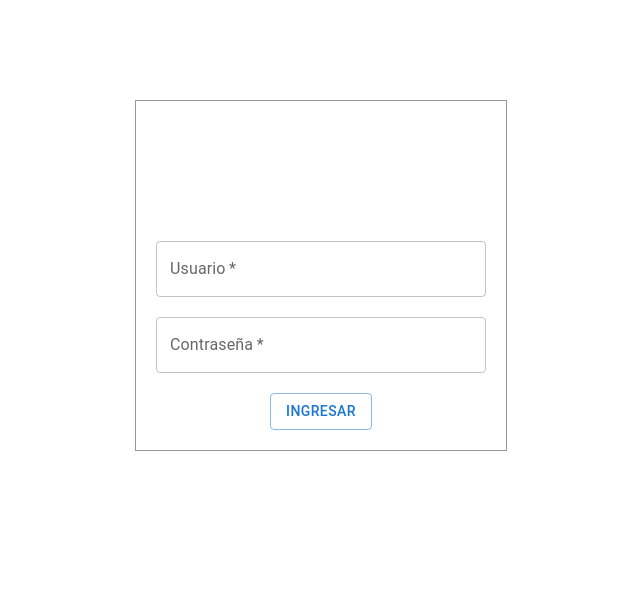
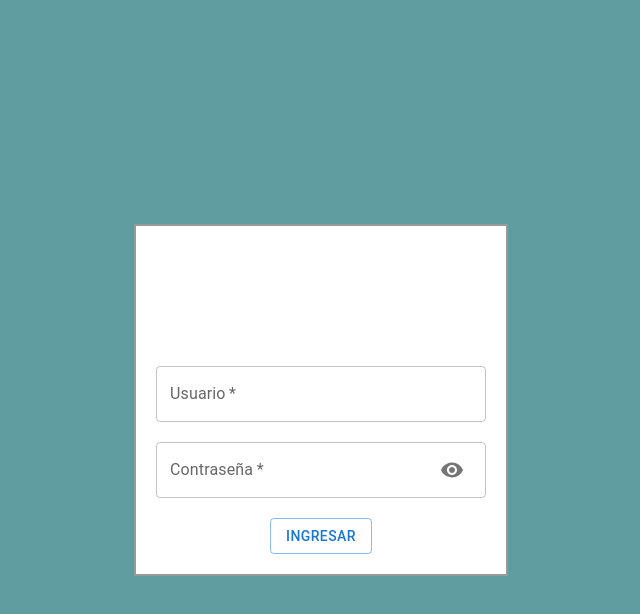
Before and after one commit to TPI-GB/salud, a React (Create React App) app in the folder salud-frontend/: page / in a window 1280 px wide. Shown: the top 614 px of the page, without its empty margins (319-959 px from the left). Built offline with nearby package versions, Linux system fonts and the light colour scheme; some icons are missing.

Commit message:
Arreglos del login UI

```diff
--- a/salud-frontend/src/components/Login/Login.jsx
+++ b/salud-frontend/src/components/Login/Login.jsx
@@ -1,5 +1,6 @@
 import React, { useState } from "react"
-import { Box, TextField, Button } from "@mui/material"
+import { Box, TextField, Button, InputAdornment, IconButton } from "@mui/material"
+import { Visibility, VisibilityOff } from "@mui/icons-material"
 import { ReactComponent as LoginLogo } from "../../assets/img/login-logo.svg";
 import "./Login.scss"
 
@@ -8,13 +9,23 @@ export default function Login() {
         usuario: "",
         contrasenia: "",
     })
+    const [mostrarContrasenia, setMostrarContrasenia] = useState(false)
 
     const handleChange = (event) => {
         const {name, value} = event.target
         setValores({ ...valores, [name]: value })
     }
 
+    const handleClickMostrarContrasenia = () => {
+      setMostrarContrasenia(!mostrarContrasenia)
+    }
+
+    const handleMouseDownPassword = (event) => {
+      event.preventDefault()
+    }
+
   return (
+    <div className="loginBackground">
       <Box component="form" className="loginForm" >
           <div className="loginForm-logo">
             <LoginLogo />
@@ -32,11 +43,22 @@ export default function Login() {
             fullWidth
             sx={{marginTop: "20px"}}
             required
-            type="password"
+            type={mostrarContrasenia ? 'text' : 'password'}
             label="Contraseña"
             name="contrasenia"
             value={valores.contrasenia}
             onChange={handleChange}
+            InputProps={{
+              endAdornment: <InputAdornment position="end">
+                <IconButton
+                  aria-label="toggle password visibility"
+                  onClick={handleClickMostrarContrasenia}
+                  onMouseDown={handleMouseDownPassword}
+                >
+                  {mostrarContrasenia ? <VisibilityOff /> : <Visibility />}
+                </IconButton>
+              </InputAdornment>,
+            }}
           />
           <Button
             sx={{marginTop: "20px"}}
@@ -45,5 +67,6 @@ export default function Login() {
             Ingresar
           </Button>
       </Box>
+    </div>
   )
 }
--- a/salud-frontend/src/components/Login/Login.scss
+++ b/salud-frontend/src/components/Login/Login.scss
@@ -1,14 +1,20 @@
+.loginBackground {
+  height: 100vh;
+  background-color: cadetblue;
+  display: flex;
+  justify-content: center;
+  align-items: center;
   .loginForm {
     max-width: 330px;
-  border: 1px solid rgba(0, 0, 0, 0.4);
+    border: 2px solid rgba(0, 0, 0, 0.4);
     padding: 20px;
     text-align: center;
-  margin: 100px auto;
-}
-
+    background-color: rgb(255, 255, 255);
     .loginForm-logo {
       width: 100px;
       height: 100px;
       margin-left: auto;
       margin-right: auto;
     }
+  }
+}
```
Lines whose indentation alone changed are shown as unchanged.
